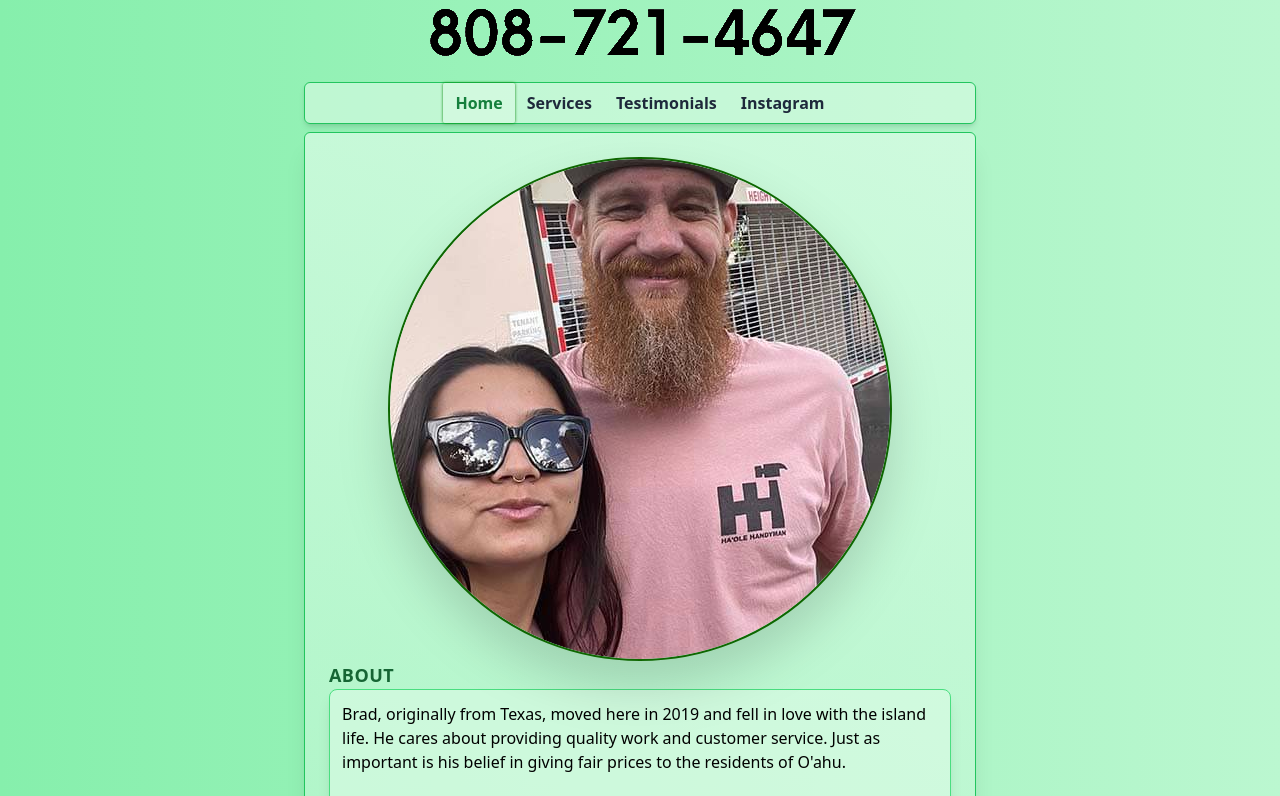
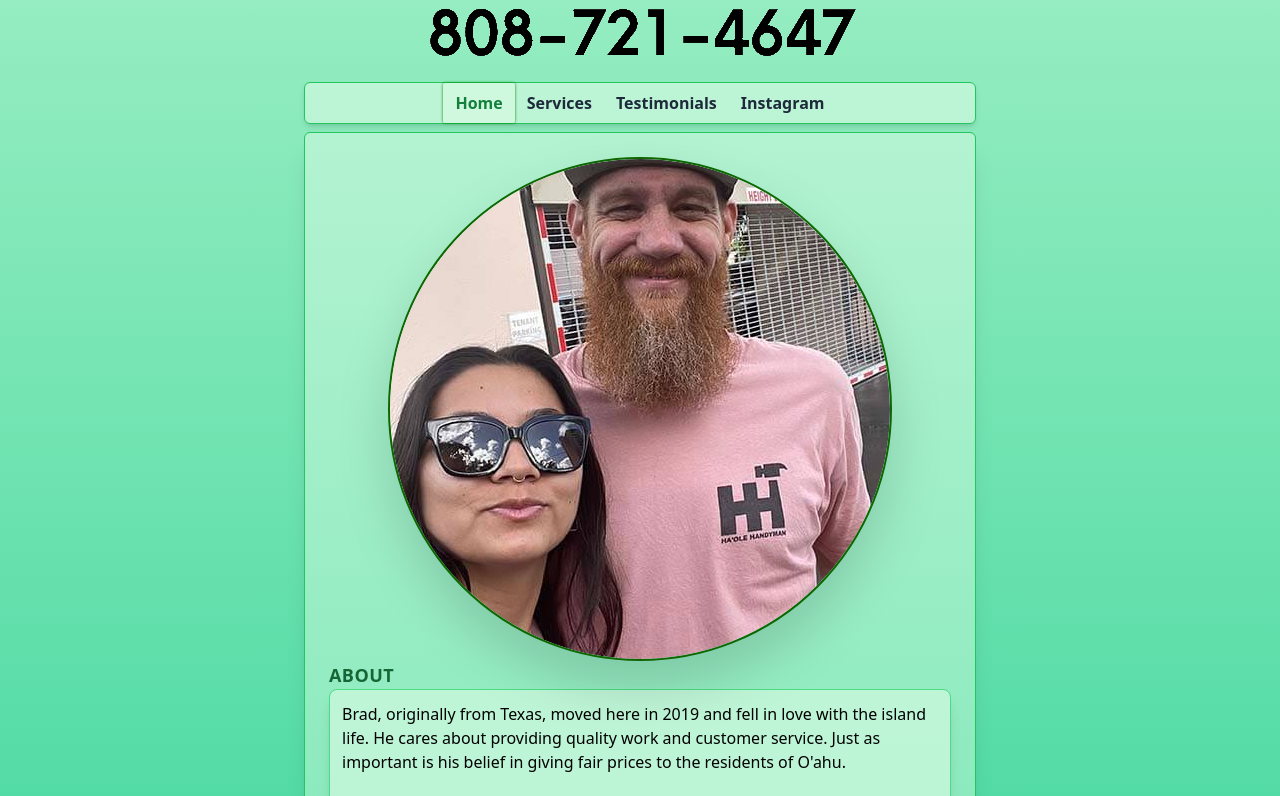
Before and after one commit to zvxvx/haole-handyman, a React (Vite) app: page / in a window 1280 px wide. Shown: the part 464-1260 px from the top of the page. Built offline with nearby package versions, Linux system fonts and the light colour scheme.

Commit message:
Update styles

```diff
--- a/src/App.jsx
+++ b/src/App.jsx
@@ -7,10 +7,10 @@ import logo from "./assets/logo.png?w=250&h=250&format=webp";
 
 function App() {
 	return (
-		<div className="relative min-h-screen bg-gradient-to-r from-green-300 to-green-200">
+		<div className="min-h-screen bg-gradient-to-t from-emerald-400 to-green-200">
 			<img src={logo} className="mx-auto my-auto mb-2" id="logo" alt="logo" />
 			<Navbar />
-			<div className="sm:max-w-2xl flex-col mx-auto rounded-md shadow-xl items-center justify-center border border-green-500 bg-gradient-to-t from-green-200/50 to-green-100/70 p-6">
+			<div className="sm:max-w-2xl flex-col mx-auto rounded-md shadow-xl items-center justify-center border border-green-500 bg-gradient-to-t from-green-200/50 to-green-100/50 p-6">
 				<Routes>
 					<Route path="/" element={<Home />} />
 					<Route path="/services" element={<Services />} />
--- a/src/output.css
+++ b/src/output.css
@@ -534,10 +534,6 @@ video {
   --tw-backdrop-sepia:  ;
 }
 
-.relative {
-  position: relative;
-}
-
 .mx-auto {
   margin-left: auto;
   margin-right: auto;
@@ -673,6 +669,10 @@ video {
   background-color: rgb(187 247 208 / var(--tw-bg-opacity));
 }
 
+.bg-green-200\/80 {
+  background-color: rgb(187 247 208 / 0.8);
+}
+
 .bg-gradient-to-r {
   background-image: linear-gradient(to right, var(--tw-gradient-stops));
 }
@@ -681,24 +681,70 @@ video {
   background-image: linear-gradient(to top, var(--tw-gradient-stops));
 }
 
+.from-cyan-500 {
+  --tw-gradient-from: #06b6d4 var(--tw-gradient-from-position);
+  --tw-gradient-to: rgb(6 182 212 / 0) var(--tw-gradient-to-position);
+  --tw-gradient-stops: var(--tw-gradient-from), var(--tw-gradient-to);
+}
+
 .from-green-200\/50 {
   --tw-gradient-from: rgb(187 247 208 / 0.5) var(--tw-gradient-from-position);
   --tw-gradient-to: rgb(187 247 208 / 0) var(--tw-gradient-to-position);
   --tw-gradient-stops: var(--tw-gradient-from), var(--tw-gradient-to);
 }
 
-.from-green-300 {
-  --tw-gradient-from: #86efac var(--tw-gradient-from-position);
-  --tw-gradient-to: rgb(134 239 172 / 0) var(--tw-gradient-to-position);
+.from-lime-500 {
+  --tw-gradient-from: #84cc16 var(--tw-gradient-from-position);
+  --tw-gradient-to: rgb(132 204 22 / 0) var(--tw-gradient-to-position);
   --tw-gradient-stops: var(--tw-gradient-from), var(--tw-gradient-to);
+}
+
+.from-lime-200 {
+  --tw-gradient-from: #d9f99d var(--tw-gradient-from-position);
+  --tw-gradient-to: rgb(217 249 157 / 0) var(--tw-gradient-to-position);
+  --tw-gradient-stops: var(--tw-gradient-from), var(--tw-gradient-to);
+}
+
+.from-lime-300 {
+  --tw-gradient-from: #bef264 var(--tw-gradient-from-position);
+  --tw-gradient-to: rgb(190 242 100 / 0) var(--tw-gradient-to-position);
+  --tw-gradient-stops: var(--tw-gradient-from), var(--tw-gradient-to);
+}
+
+.from-emerald-300 {
+  --tw-gradient-from: #6ee7b7 var(--tw-gradient-from-position);
+  --tw-gradient-to: rgb(110 231 183 / 0) var(--tw-gradient-to-position);
+  --tw-gradient-stops: var(--tw-gradient-from), var(--tw-gradient-to);
+}
+
+.from-emerald-400 {
+  --tw-gradient-from: #34d399 var(--tw-gradient-from-position);
+  --tw-gradient-to: rgb(52 211 153 / 0) var(--tw-gradient-to-position);
+  --tw-gradient-stops: var(--tw-gradient-from), var(--tw-gradient-to);
+}
+
+.to-blue-500 {
+  --tw-gradient-to: #3b82f6 var(--tw-gradient-to-position);
 }
 
 .to-green-100\/70 {
   --tw-gradient-to: rgb(220 252 231 / 0.7) var(--tw-gradient-to-position);
 }
 
+.to-green-500 {
+  --tw-gradient-to: #22c55e var(--tw-gradient-to-position);
+}
+
+.to-green-300 {
+  --tw-gradient-to: #86efac var(--tw-gradient-to-position);
+}
+
 .to-green-200 {
   --tw-gradient-to: #bbf7d0 var(--tw-gradient-to-position);
+}
+
+.to-green-100\/50 {
+  --tw-gradient-to: rgb(220 252 231 / 0.5) var(--tw-gradient-to-position);
 }
 
 .p-3 {
```
